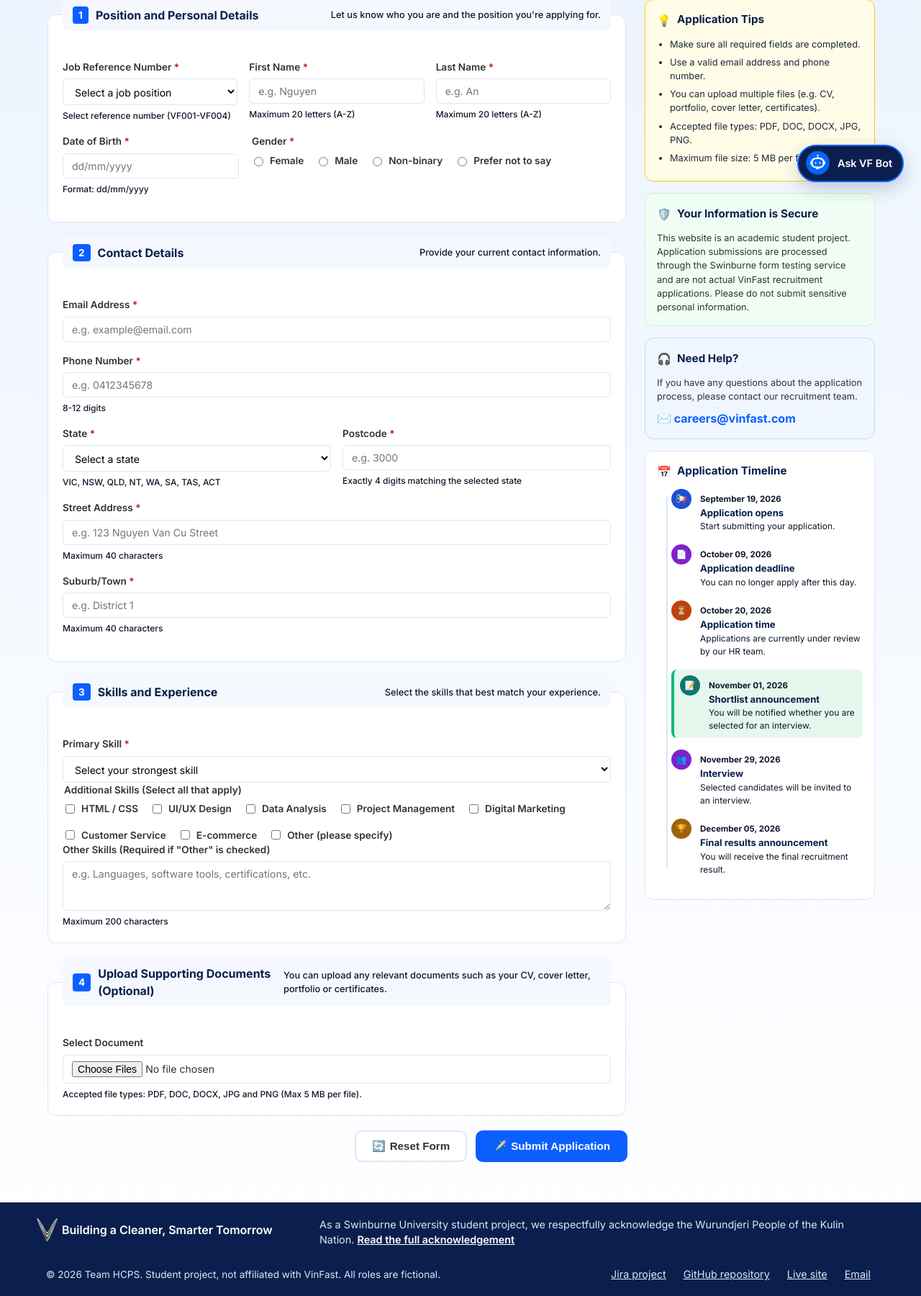
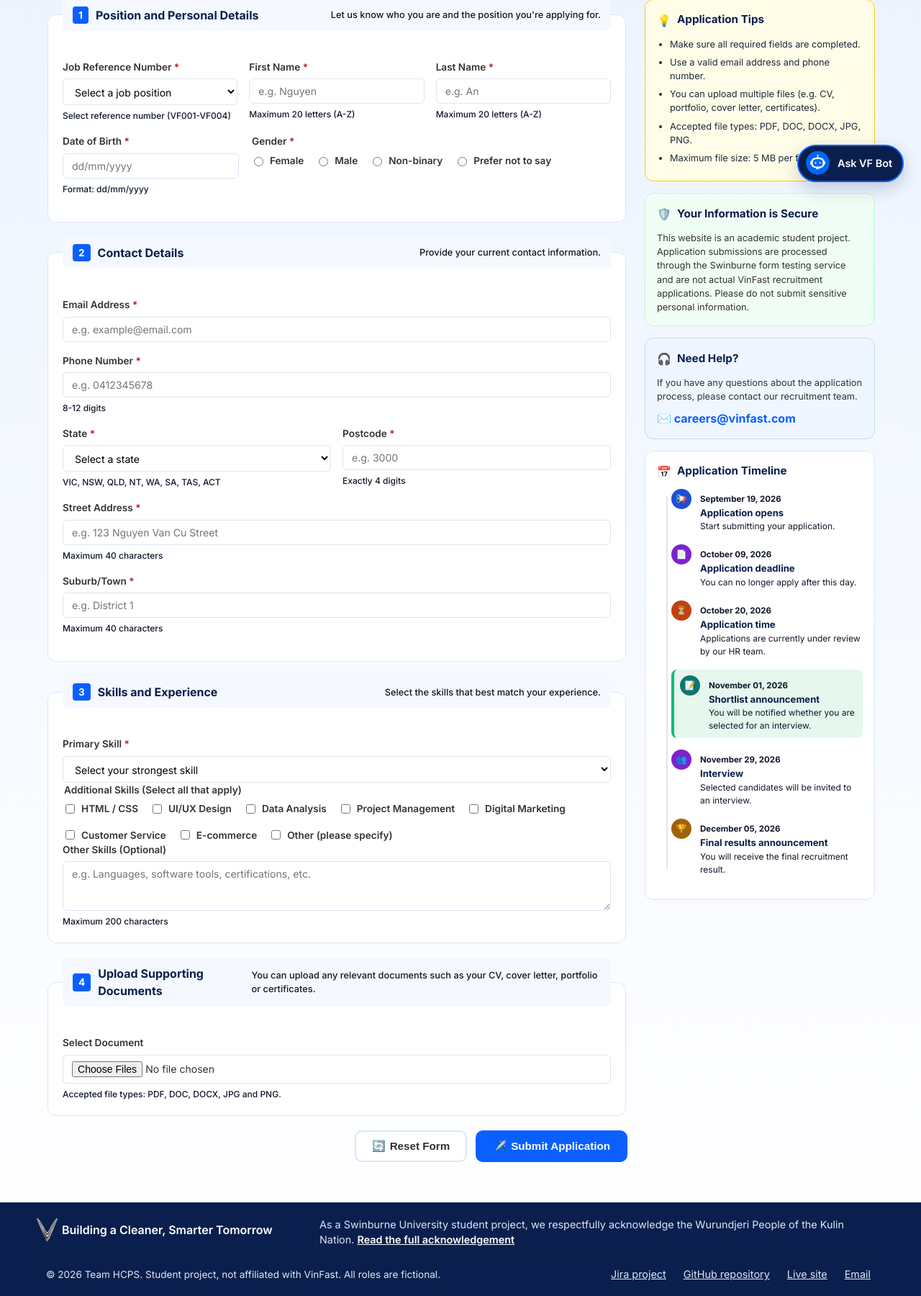
Before and after one commit to 106394055/COS10026_Assignment-2, a PHP site: page /apply.php in a window 1280 px wide. Shown: the part 523-2323 px from the top of the page at 72% size. Run offline with PHP 8.4, Linux system fonts and the light colour scheme.

Commit message:
feat(apply): implement process_eoi.php, eoi SQL schema, settings.php and disable client-side validation

```diff
--- a/apply.php
+++ b/apply.php
@@ -56,7 +56,7 @@ include 'nav.inc';
         <!-- Content Grid: Form + Sidebar -->
         <div class="content-grid">
 
-            <!-- Left Column: Form (Client-side validation completely disabled) -->
+            <!-- Left Column: Form (Client-side validation disabled per assignment specs) -->
             <div class="form-column">
                 <form id="applyForm" method="post" enctype="multipart/form-data"
                     action="process_eoi.php" novalidate>
@@ -72,7 +72,7 @@ include 'nav.inc';
                             </span>
                         </legend>
 
-                        <!-- Row 1: Job Ref, First Name, Last Name (each taking up 1/3) -->
+                        <!-- Row 1: Job Ref, First Name, Last Name -->
                         <div class="form-row">
                             <div class="form-group col-13">
                                 <label for="jobRef">Job Reference Number <span class="required">*</span></label>
@@ -99,7 +99,7 @@ include 'nav.inc';
                             </div>
                         </div>
 
-                        <!-- Row 2: Date of Birth (1/3) and Gender (2/3) -->
+                        <!-- Row 2: Date of Birth and Gender -->
                         <div class="form-row">
                             <div class="form-group col-13">
                                 <label for="dob">Date of Birth <span class="required">*</span></label>
@@ -142,7 +142,7 @@ include 'nav.inc';
                             <span class="section-header__desc">Provide your current contact information.</span>
                         </legend>
 
-                        <!-- Row 1: Email Address (full width) -->
+                        <!-- Row 1: Email Address -->
                         <div class="form-row">
                             <div class="form-group col-full">
                                 <label for="email">Email Address <span class="required">*</span></label>
@@ -159,7 +159,7 @@ include 'nav.inc';
                             </div>
                         </div>
 
-                        <!-- Row 3: State and Postcode on the same line (each field occupies 1/2 of the width) -->
+                        <!-- Row 3: State and Postcode -->
                         <div class="form-row">
                             <div class="form-group col-12">
                                 <label for="state">State <span class="required">*</span></label>
@@ -180,11 +180,11 @@ include 'nav.inc';
                             <div class="form-group col-12">
                                 <label for="postcode">Postcode <span class="required">*</span></label>
                                 <input type="text" id="postcode" name="postcode" placeholder="e.g. 3000">
-                                <span class="field-hint">Exactly 4 digits matching the selected state</span>
+                                <span class="field-hint">Exactly 4 digits</span>
                             </div>
                         </div>
 
-                        <!-- Row 4: Street Address 1 row alone -->
+                        <!-- Row 4: Street Address -->
                         <div class="form-row">
                             <div class="form-group col-full">
                                 <label for="streetAddress">Street Address <span
@@ -195,7 +195,7 @@ include 'nav.inc';
                             </div>
                         </div>
 
-                        <!-- Row 5: Suburb/Town 1 row alone -->
+                        <!-- Row 5: Suburb/Town -->
                         <div class="form-row">
                             <div class="form-group col-full">
                                 <label for="suburb">Suburb/Town <span class="required">*</span></label>
@@ -282,7 +282,7 @@ include 'nav.inc';
                         </div>
 
                         <div class="form-group col-full">
-                            <label for="otherSkills">Other Skills (Required if "Other" is checked)</label>
+                            <label for="otherSkills">Other Skills (Optional)</label>
                             <textarea id="otherSkills" name="otherSkills" rows="3"
                                 placeholder="e.g. Languages, software tools, certifications, etc."></textarea>
                             <span class="field-hint">Maximum 200 characters</span>
@@ -294,7 +294,7 @@ include 'nav.inc';
                         <legend class="section-header">
                             <span class="section-header__num">4</span>
                             <span class="section-header__title">
-                                Upload Supporting Documents (Optional)
+                                Upload Supporting Documents
                             </span>
                             <span class="section-header__desc">You can upload any relevant documents such as
                                 your
@@ -307,7 +307,7 @@ include 'nav.inc';
                             </label>
                             <input type="file" id="documentUpload" name="documentUpload[]" multiple>
                             <span class="field-hint">
-                                Accepted file types: PDF, DOC, DOCX, JPG and PNG (Max 5 MB per file).
+                                Accepted file types: PDF, DOC, DOCX, JPG and PNG.
                             </span>
                         </div>
                     </fieldset>
--- a/footer.inc
+++ b/footer.inc
@@ -1,3 +1,4 @@
+<!-- Filename: footer.inc | Author: Do Vu Khanh Quynh | Description: Shared chatbot widget and site footer -->
 <!-- Floating VF Chatbot Widget -->
 <div class="site-bot">
     <details class="site-bot__Widget">
--- a/header.inc
+++ b/header.inc
@@ -1,4 +1,5 @@
 <!DOCTYPE html>
+<!-- Filename: header.inc | Author: Do Vu Khanh Quynh | Description: Shared HTML head and top site header -->
 <html lang="en" <?php echo isset($htmlClass) ? ' class="' . $htmlClass . '"' : ''; ?>>
 
 <head>
--- a/nav.inc
+++ b/nav.inc
@@ -1,3 +1,4 @@
+<!-- Filename: nav.inc | Author: Do Vu Khanh Quynh | Description: Shared main navigation bar -->
 <nav class="site-nav" aria-label="Main Navigation">
     <ul>
         <li><a href="index.php" <?php echo (isset($currentPage) && $currentPage == 'home') ? 'aria-current="page"' : ''; ?>>Home</a></li>
```
Also changed, not shown: process_eoi.php (+11 -26 lines), settings.php (+7 -2 lines).
